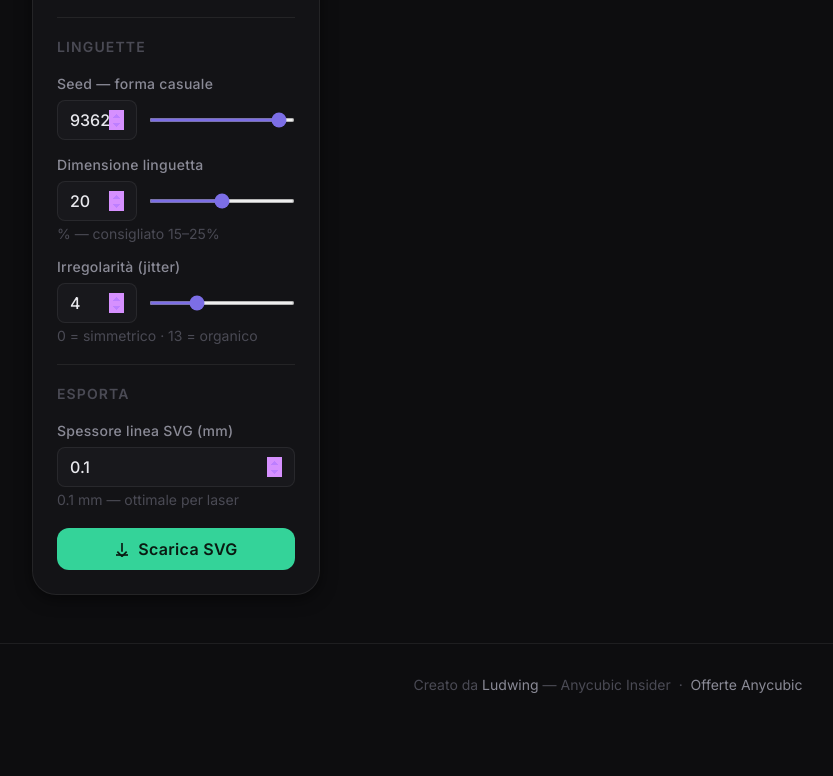
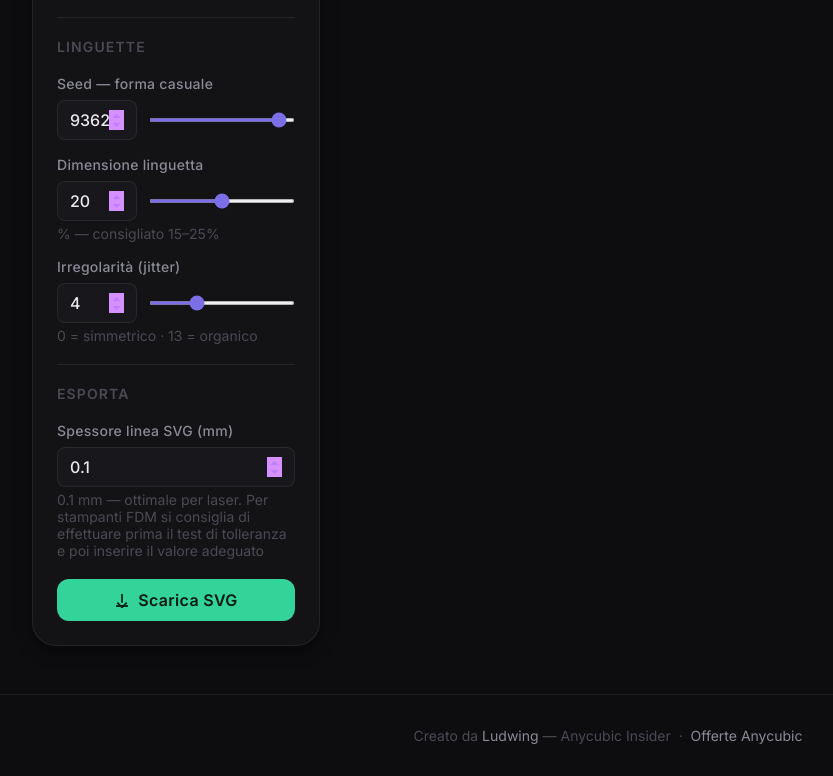
Before and after one commit to Lucchior/Puzzle_Generator, a plain HTML site: page index.html in a window 1280 px wide. Shown: the part 1163-1939 px from the top of the page, without its empty margins (32-865 px from the left). Before the commit the page ends 1888 px from the top, so only its background shows below. Drawn offline with Linux system fonts and the light colour scheme.

Commit message:
Update index.html

```diff
--- a/index.html
+++ b/index.html
@@ -237,7 +237,7 @@
     <div class="field">
       <label data-i18n="lbl-stroke">Spessore linea SVG (mm)</label>
       <input type="number" id="strokeWidth" value="0.1" min="0.01" max="5" step="0.05" oninput="update()"/>
-      <div class="hint" data-i18n="hint-stroke">0.1 mm — ottimale per laser</div>
+      <div class="hint" data-i18n="hint-stroke">0.1 mm — ottimale per laser. Per stampanti FDM si consiglia di effettuare prima il test di tolleranza e poi inserire il valore adeguato</div>
     </div>
     <button class="btn-dl" onclick="generate()">
       <svg viewBox="0 0 24 24" fill="none" stroke="currentColor" stroke-width="2.5">
```
